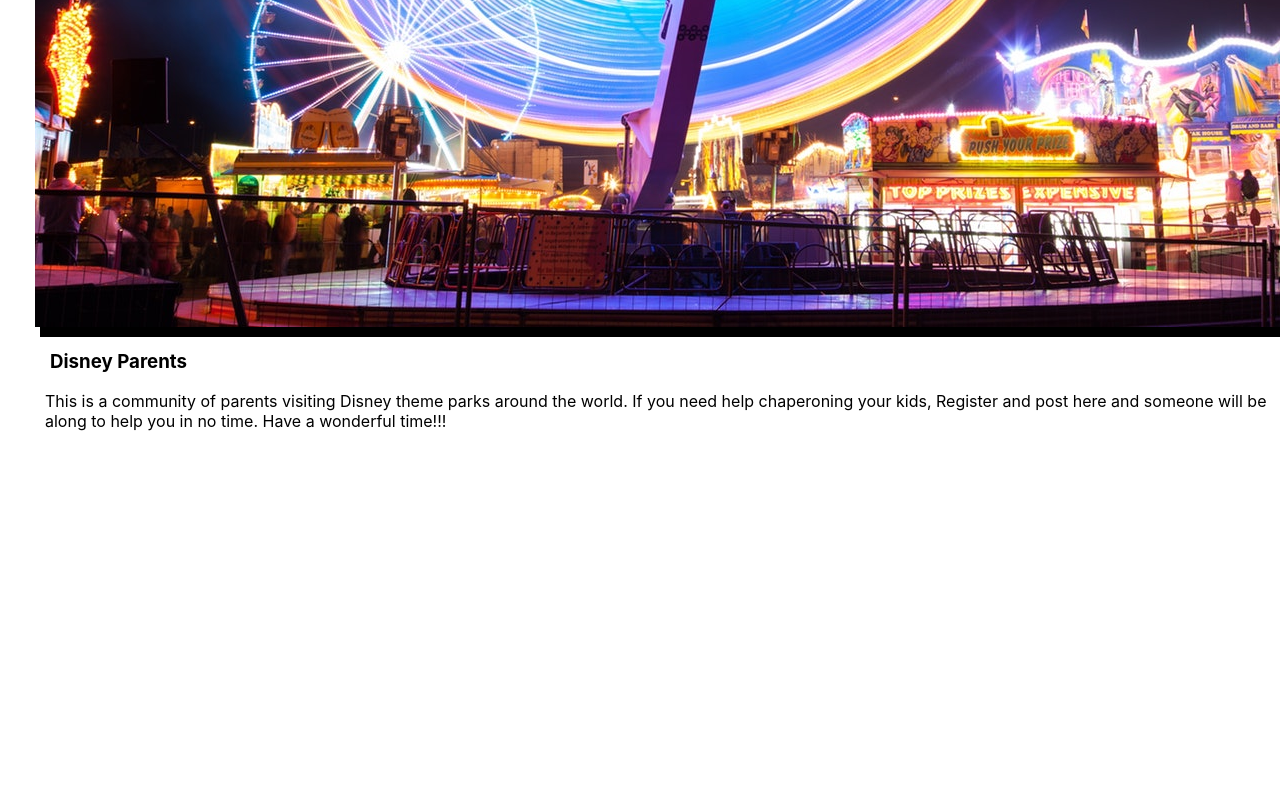
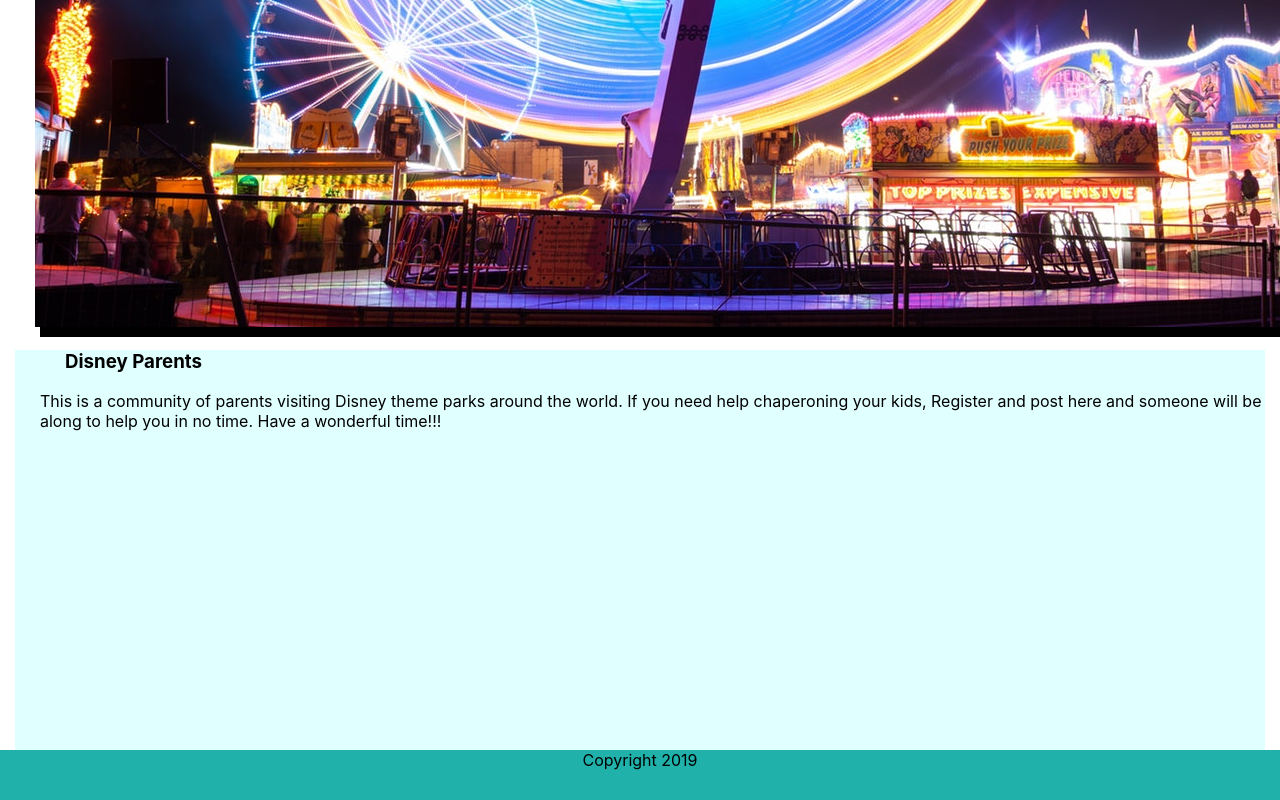
Before and after one commit to damola-sd/Disney_Parent, a React (Create React App) app: page / in a window 1280 px wide. Shown: the part 596-1396 px from the top of the page. Before the commit the page ends 1043 px from the top, so only its background shows below. Built offline with nearby package versions, Linux system fonts and the light colour scheme.

Commit message:
Added styles to home page

```diff
--- a/src/components/HomePage.js
+++ b/src/components/HomePage.js
@@ -16,17 +16,35 @@ const StyledHomePage = styled.div`
    }
 
    p {
-    margin-left: 45px;
+    margin-left: 25px;
+   }
+
+   .middle-section {
+       height: 400px;
+       width: 1250px;
+       margin: 0 auto;
+       background-color: lightcyan;
+   }
+
+   .footer {
+       height: 50px;
+       text-align: center;
+       width: auto;
+       background-color: lightseagreen;
    }
 `;
 export class HomePage extends React.Component {
     render() {
         return (
             <StyledHomePage>
-                <img src={backgroundImage} alt="Theme park"/>
-                <h3> Disney Parents </h3>
-                <p> This is a community of parents visiting Disney theme parks around the world. If you need help chaperoning your kids, Register and post here and someone will be along to help you in no time. Have a wonderful time!!!</p>
+                <img src={backgroundImage} alt="Theme park" />
+                <div className="middle-section">
+                    <h3> Disney Parents </h3>
+                    <p> This is a community of parents visiting Disney theme parks around the world. If you need help chaperoning your kids, Register and post here and someone will be along to help you in no time. Have a wonderful time!!!</p>
+                </div>
 
+
+                <div className="footer">Copyright 2019</div>
             </StyledHomePage>
         )
     }
```
